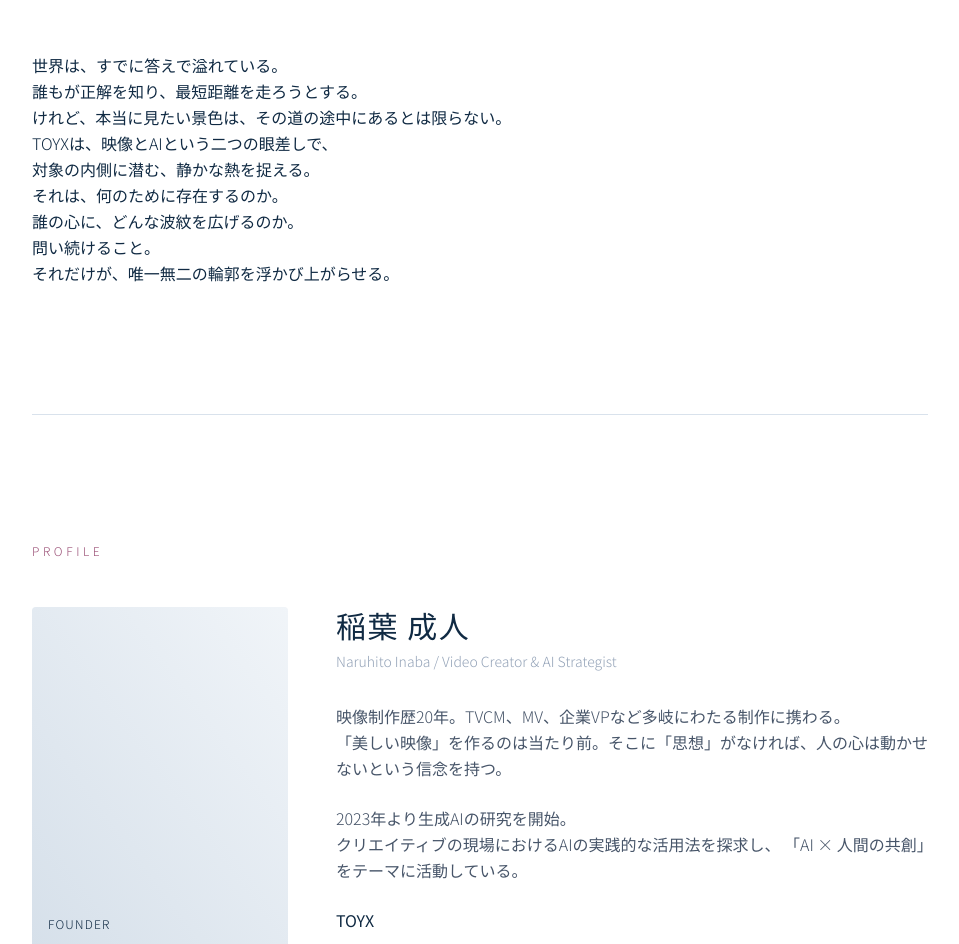
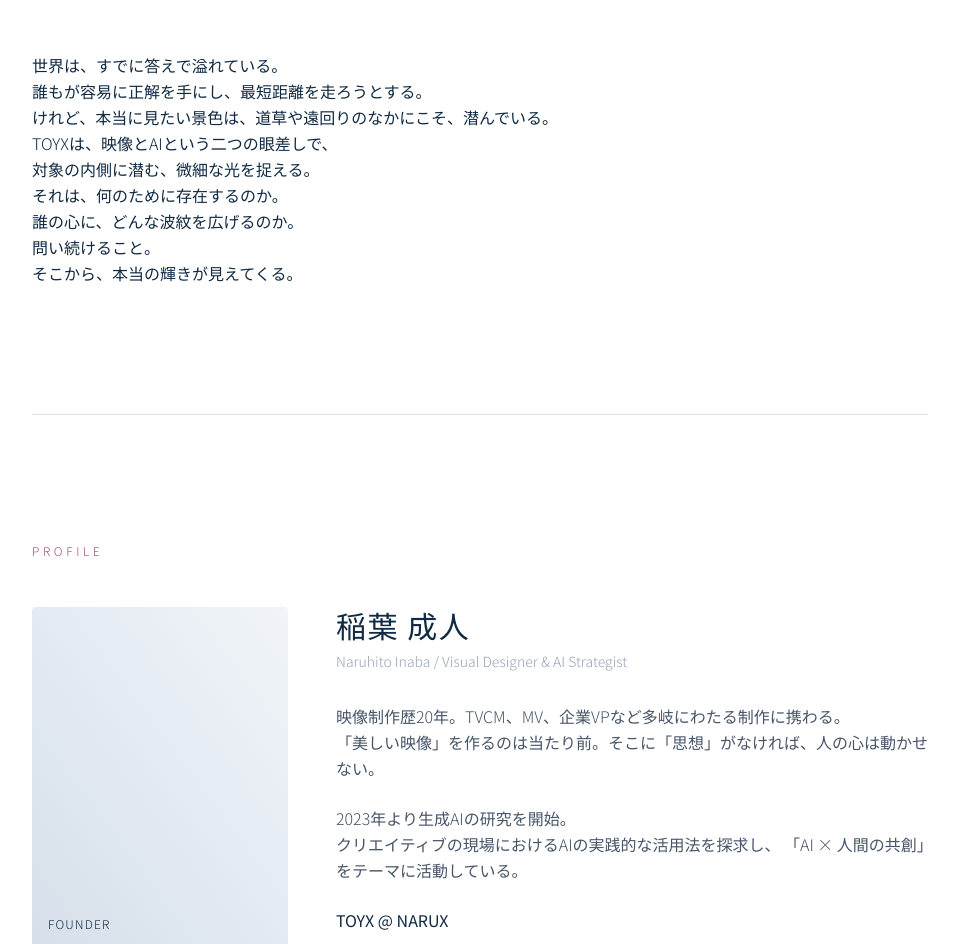
Before and after one commit to narunax/TOYX, a Next.js app: page /about in a window 1280 px wide. Shown: the part 386-1330 px from the top of the page, without its empty margins (160-1119 px from the left). Built offline with nearby package versions, Linux system fonts and the light colour scheme.

Commit message:
chore: update profile title to Visual Director and affiliation to TOYX @ NARUX

```diff
--- a/src/app/about/page.tsx
+++ b/src/app/about/page.tsx
@@ -21,12 +21,12 @@ export default function AboutPage() {
                         <div className="prose prose-lg prose-slate font-light leading-relaxed">
                             <p>
                                 世界は、すでに答えで溢れている。<br />
-                                誰もが正解を知り、最短距離を走ろうとする。<br />
-                                けれど、本当に見たい景色は、その道の途中にあるとは限らない。
+                                誰もが容易に正解を手にし、最短距離を走ろうとする。<br />
+                                けれど、本当に見たい景色は、道草や遠回りのなかにこそ、潜んでいる。
                             </p>
                             <p>
                                 TOYXは、映像とAIという二つの眼差しで、<br />
-                                対象の内側に潜む、静かな熱を捉える。
+                                対象の内側に潜む、微細な光を捉える。
                             </p>
                             <p>
                                 それは、何のために存在するのか。<br />
@@ -34,7 +34,7 @@ export default function AboutPage() {
                             </p>
                             <p>
                                 問い続けること。<br />
-                                それだけが、唯一無二の輪郭を浮かび上がらせる。
+                                そこから、本当の輝きが見えてくる。
                             </p>
                         </div>
                     </FadeIn>
@@ -65,13 +65,13 @@ export default function AboutPage() {
                                     稲葉 成人
                                 </h2>
                                 <span className="text-sm font-light text-slate-400 block mb-8">
-                                    Naruhito Inaba / Video Creator & AI Strategist
+                                    Naruhito Inaba / Visual Designer & AI Strategist
                                 </span>
 
                                 <div className="space-y-6 text-slate-600 font-light leading-relaxed">
                                     <p>
                                         映像制作歴20年。TVCM、MV、企業VPなど多岐にわたる制作に携わる。<br />
-                                        「美しい映像」を作るのは当たり前。そこに「思想」がなければ、人の心は動かせないという信念を持つ。
+                                        「美しい映像」を作るのは当たり前。そこに「思想」がなければ、人の心は動かせない。
                                     </p>
                                     <p>
                                         2023年より生成AIの研究を開始。<br />
@@ -79,7 +79,7 @@ export default function AboutPage() {
                                         「AI × 人間の共創」をテーマに活動している。
                                     </p>
                                     <p className="text-navy-900 font-normal">
-                                        TOYX
+                                        TOYX @ NARUX
                                     </p>
                                 </div>
                             </FadeIn>
```
